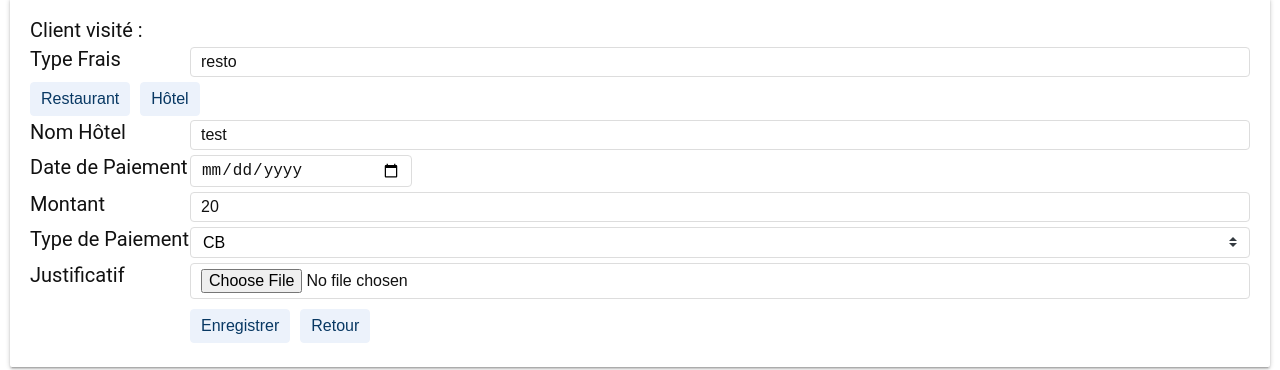
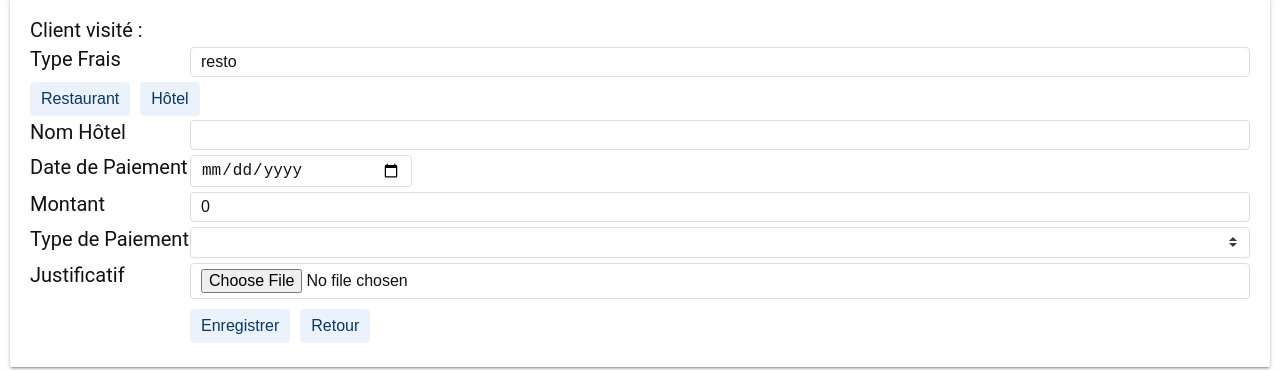
Before and after one commit to holo64/POC-angular, an Angular app: page /frais/create/1 in a window 1280 px wide. Shown: the part 239-609 px from the top of the page. Built offline with nearby package versions, Linux system fonts and the light colour scheme.

Commit message:
app avec champ form type_paiement ok

```diff
--- a/src/app/frais/frais-form/frais-form.component.html
+++ b/src/app/frais/frais-form/frais-form.component.html
@@ -56,7 +56,7 @@
 
           <div class="form-group">
             <label for="typePaiement">Type de Paiement</label>
-            <select name="typePaiement" id="typePaiement_select">
+            <select name="typePaiement" id="typePaiement" formControlName="typePaiement">
                 <option value="CB">CB</option>
                 <option value="cheque">Chèque</option>
                 <option value="cash">Espèces</option>
--- a/src/app/frais/frais-form/frais-form.component.ts
+++ b/src/app/frais/frais-form/frais-form.component.ts
@@ -94,7 +94,7 @@ export class FraisFormComponent implements OnChanges {
     // this.id_client = +this.route.snapshot.paramMap.get('id');
     // console.log(this.id_client);
     let id_client=+this.route.snapshot.paramMap.get('id');
-
+    console.log (id_client);
     // this.fraisForm = this.createFormGroup();
     // this.frais.client="api/clients/" + this.id_client.toString()
     // if(this.frais!=null) {
--- a/src/app/frais/frais.ts
+++ b/src/app/frais/frais.ts
@@ -16,14 +16,14 @@ export class Frais {
     //initialisations par défaut
     constructor() {
       this.typeFrais='resto';
-      this.datePaiement= new Date();
-      this.description= 'test';
-      this.montant=20;
-      this.typePaiement= 'cb';
+      //this.datePaiement= new Date();
+      //this.description= 'test';
+      //this.montant=20;
+      //this.typePaiement= 'cb';
       this.justificatif='';
-      this.createdAt = new Date("2020-05-21");
+      this.createdAt = new Date();
       this.createdBy= '';
-      this.lastUpdateAt= new Date("2020-05-19");
+      this.lastUpdateAt= new Date();
       this.lastUpdateBy= '';
       //this.typeFrais = [];
       //this.client="/api/clients/4";
```
